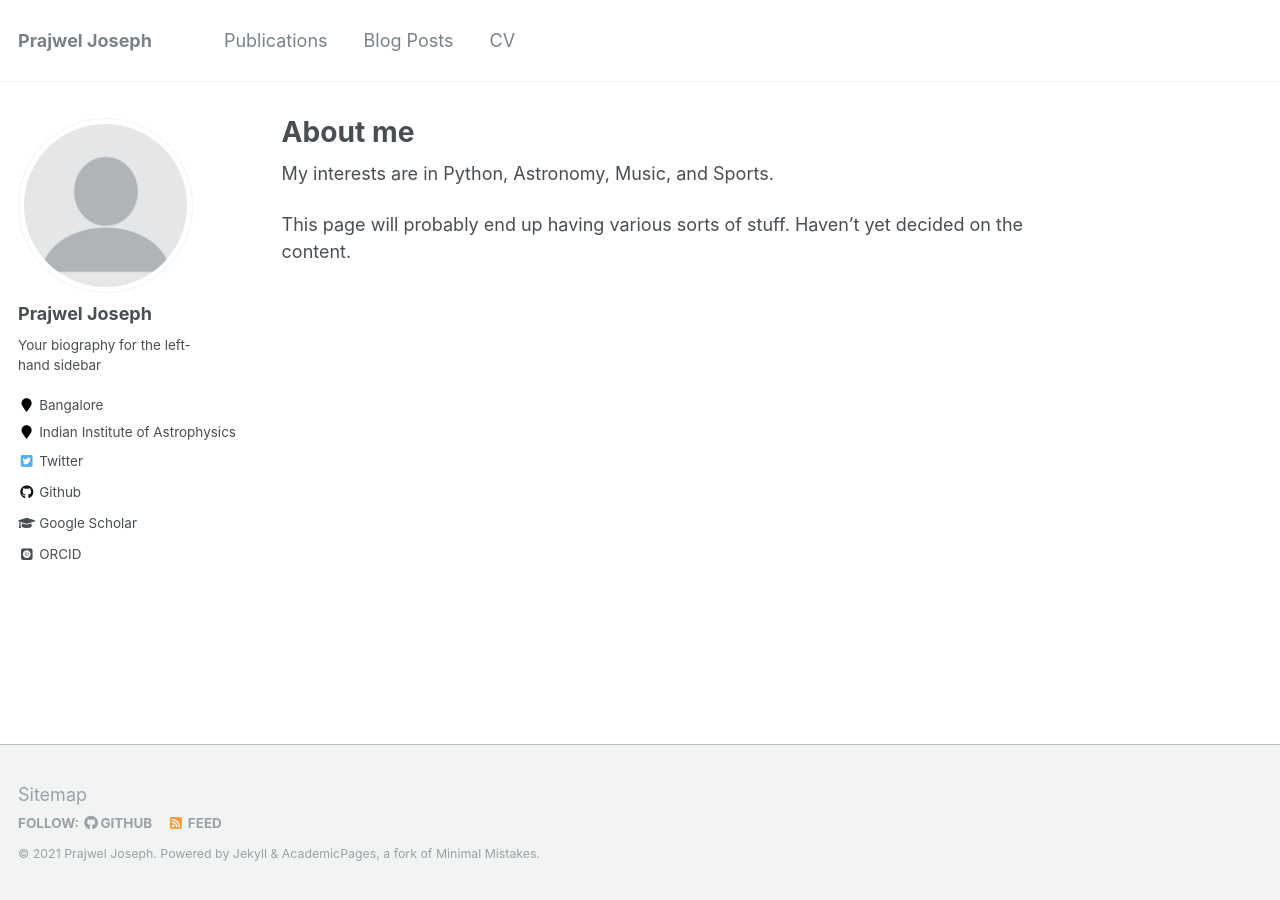
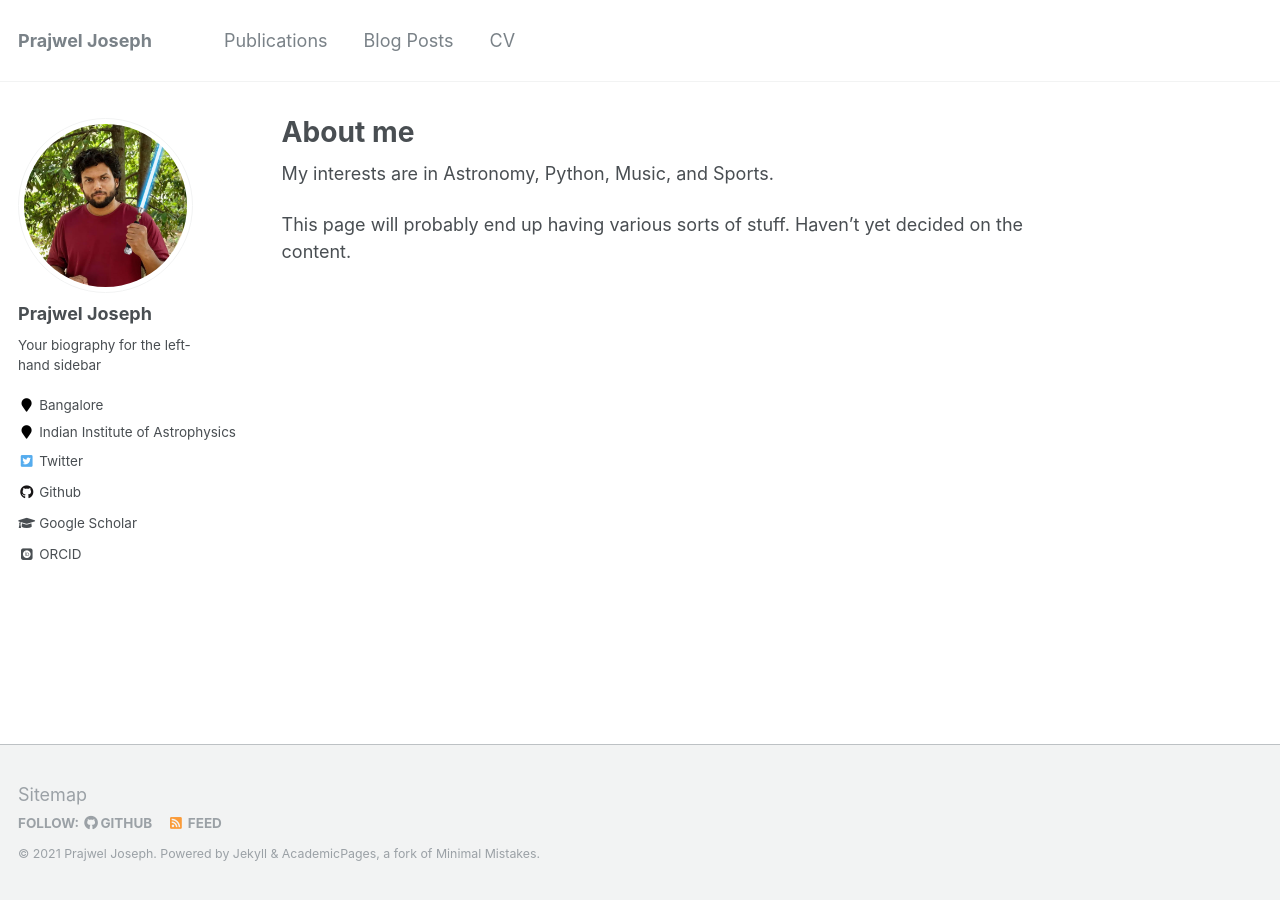
Before and after one commit to prajwel/prajwel.github.io, a Jekyll site: the page built from _pages/about.md, in a window 1280 px wide. Built offline with Jekyll 4.4.1, drawn with Linux system fonts in a browser that asks for light colours; some web fonts are replaced.

Commit message:
more additions

```diff
--- a/_config.yml
+++ b/_config.yml
@@ -29,7 +29,7 @@ comments:
   facebook:
     appid                :
     num_posts            : # 5 (default)
-    colorscheme          : # "light" (default), "dark"
+    colorscheme          : "dark" # "light" (default), "dark"
 staticman:
   allowedFields          : ['name', 'email', 'url', 'message']
   branch                 : "gh-pages" # "master", "gh-pages"
@@ -73,7 +73,7 @@ social:
 
 # Analytics
 analytics:
-  provider               :  "google-universal" # false (default), "google", "google-universal", "custom"
+  provider               :  "false" # false (default), "google", "google-universal", "custom"
   google:
     tracking_id          :
 
@@ -81,7 +81,7 @@ analytics:
 # Site Author
 author:
   name             : "Prajwel Joseph"
-  avatar           : "profile.png"
+  avatar           : "profile.jpg"
   bio              : "Your biography for the left-hand sidebar"
   location         : "Bangalore"
   employer         : "Indian Institute of Astrophysics"
--- a/_pages/about.md
+++ b/_pages/about.md
@@ -8,6 +8,6 @@ redirect_from:
   - /about.html
 ---
 
-My interests are in Python, Astronomy, Music, and Sports.
+My interests are in Astronomy, Python, Music, and Sports.
 
 This page will probably end up having various sorts of stuff. Haven't yet decided on the content.
```
Also changed, not shown: images/profile.jpg (added), images/profile.png (deleted).
